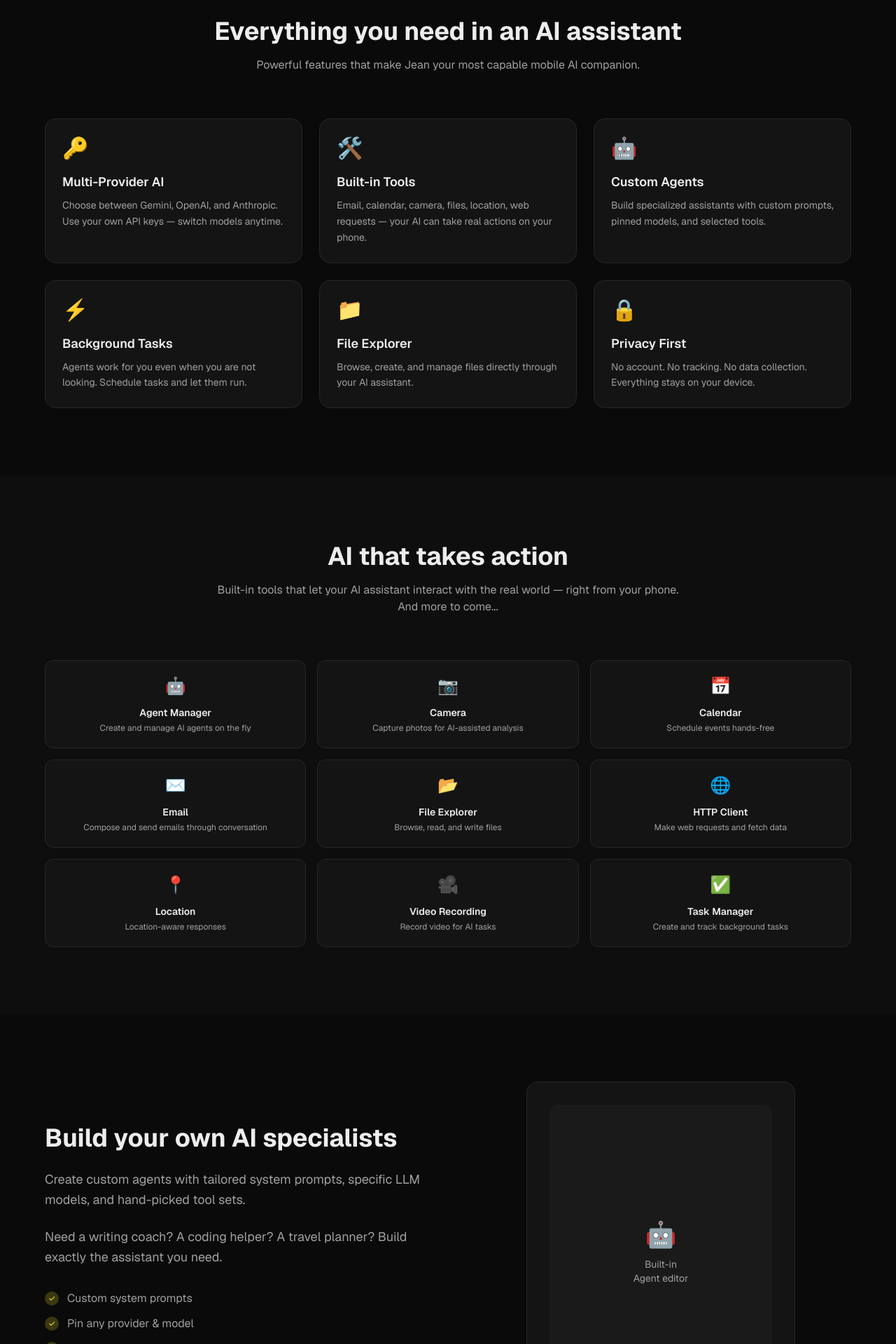
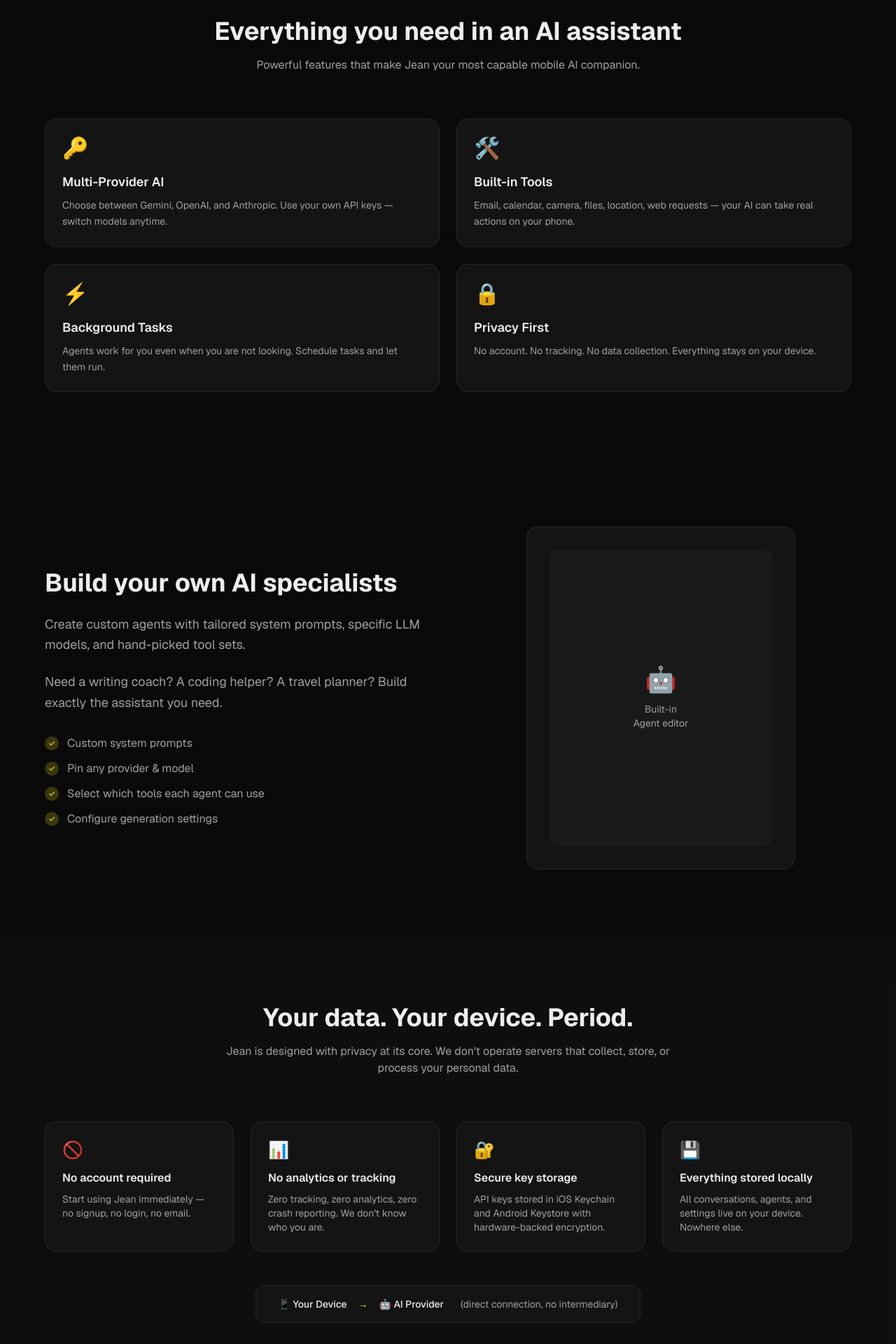
Before and after one commit to rmichelberger/rmichelberger.github.io, a Next.js app: page / in a window 1280 px wide. Shown: the part 880-2800 px from the top of the page at 70% size. Built offline with nearby package versions, Linux system fonts and the light colour scheme.

Commit message:
- reduced content

```diff
--- a/app/page.tsx
+++ b/app/page.tsx
@@ -16,7 +16,6 @@
       <main>
         <Hero />
         <FeaturesGrid />
-        <ToolsShowcase />
         <AgentsSection />
         <PrivacySection />
         <ProvidersSection />
@@ -27,4 +26,6 @@
   );
 }
 
+//         <ToolsShowcase />
+
 //          <DownloadCTA />
--- a/components/FeaturesGrid.tsx
+++ b/components/FeaturesGrid.tsx
@@ -12,22 +12,10 @@
       "Email, calendar, camera, files, location, web requests — your AI can take real actions on your phone.",
   },
   {
-    icon: "🤖",
-    title: "Custom Agents",
-    description:
-      "Build specialized assistants with custom prompts, pinned models, and selected tools.",
-  },
-  {
     icon: "⚡",
     title: "Background Tasks",
     description:
       "Agents work for you even when you are not looking. Schedule tasks and let them run.",
-  },
-  {
-    icon: "📁",
-    title: "File Explorer",
-    description:
-      "Browse, create, and manage files directly through your AI assistant.",
   },
   {
     icon: "🔒",
@@ -36,6 +24,22 @@
       "No account. No tracking. No data collection. Everything stays on your device.",
   },
 ];
+
+  // {
+  //   icon: "📁",
+  //   title: "File Explorer",
+  //   description:
+  //     "Browse, create, and manage files directly through your AI assistant.",
+  // },
+
+  //   {
+  //   icon: "🤖",
+  //   title: "Custom Agents",
+  //   description:
+  //     "Build specialized assistants with custom prompts, pinned models, and selected tools.",
+  // },
+
+
 
 export default function FeaturesGrid() {
   return (
@@ -48,7 +52,7 @@
           Powerful features that make Jean your most capable mobile AI companion.
         </p>
 
-        <div className="grid grid-cols-1 sm:grid-cols-2 lg:grid-cols-3 gap-6">
+        <div className="grid grid-cols-1 sm:grid-cols-2 lg:grid-cols-2 gap-6">
           {features.map((feature) => (
             <div
               key={feature.title}
--- a/components/Hero.tsx
+++ b/components/Hero.tsx
@@ -9,13 +9,14 @@
       <div className="mx-auto max-w-6xl w-full grid grid-cols-1 lg:grid-cols-2 gap-12 items-center">
         {/* Text content */}
         <div className="relative z-10">
+          <br></br>
           <h1 className="text-4xl sm:text-5xl lg:text-6xl font-bold tracking-tight leading-tight">
             Stop chatting. {" "}
+            <br></br>
             <span className="text-accent">Start doing.</span>
           </h1>
           <p className="mt-6 text-lg sm:text-xl text-muted-foreground leading-relaxed max-w-xl">
-            Jean is a privacy-first AI assistant for iOS and Android. It doesn't just talk, it get things done. Use tools. Build custom agents. All data stays on your
-            device. Bring your own API keys.
+            Jean is a privacy-first AI assistant. It doesn't just talk, it get things done.
           </p>
           <div className="mt-8 flex flex-wrap gap-4">
             <a
--- a/components/PrivacySection.tsx
+++ b/components/PrivacySection.tsx
@@ -24,13 +24,15 @@
     description:
       "All conversations, agents, and settings live on your device. Nowhere else.",
   },
-  {
-    icon: "🗑️",
-    title: "Delete anytime",
-    description:
-      "Delete your data in the app, or uninstall to remove everything instantly.",
-  },
 ];
+
+  // {
+  //   icon: "🗑️",
+  //   title: "Delete anytime",
+  //   description:
+  //     "Delete your data in the app, or uninstall to remove everything instantly.",
+  // },
+
 
 export default function PrivacySection() {
   return (
@@ -44,7 +46,7 @@
           servers that collect, store, or process your personal data.
         </p>
 
-        <div className="grid grid-cols-1 sm:grid-cols-2 lg:grid-cols-3 gap-6 mb-12">
+        <div className="grid grid-cols-1 sm:grid-cols-2 lg:grid-cols-4 gap-6 mb-12">
           {privacyPoints.map((point) => (
             <div
               key={point.title}
--- a/components/ProvidersSection.tsx
+++ b/components/ProvidersSection.tsx
@@ -41,7 +41,7 @@
                 alt={`${provider.name} logo`}
                 width={64}
                 height={64}
-                className="mb-4 rounded-xl"
+                className="mb-4 rounded-l"
                 style={{ width: "auto", height: "auto" }}
               />
               <h3 className="text-lg font-semibold">{provider.name}</h3>
```
